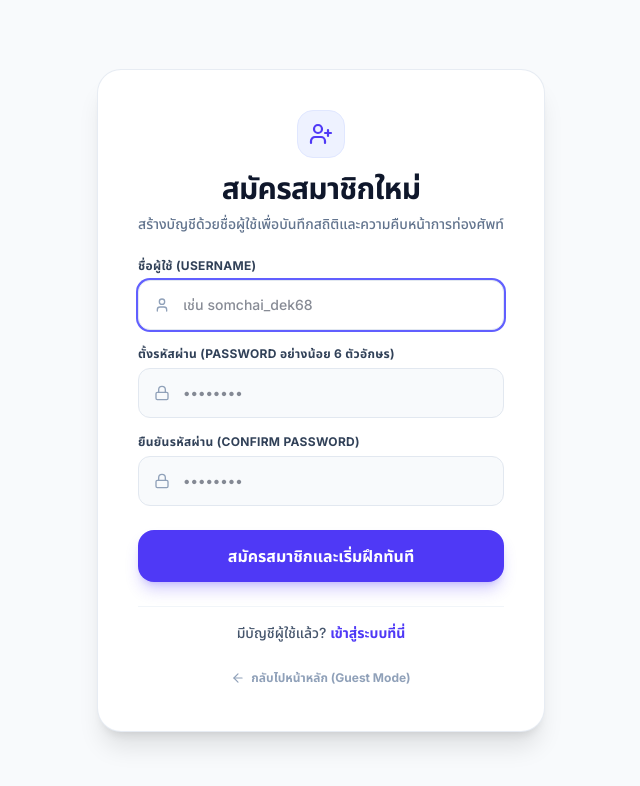
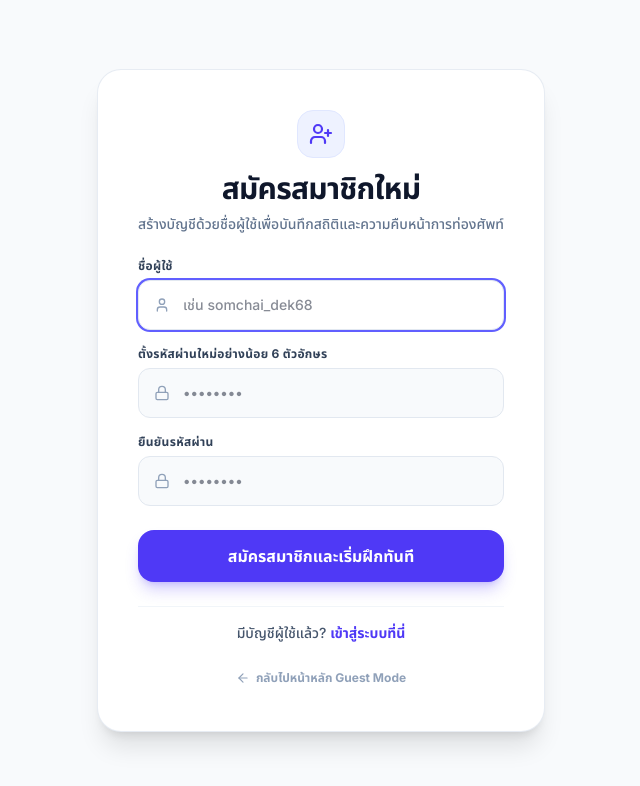
Before and after one commit to basehappy19/vocabfordektriam, a Next.js app: page /register in a window 1280 px wide. Shown: the top 786 px of the page, without its empty margins (319-959 px from the left). Built offline with nearby package versions, Linux system fonts and the light colour scheme; no server answers.

Commit message:
fix: remove (USERNAME) label text and eliminate all parentheses around Guest Mode and UI labels

```diff
--- a/app/login/page.tsx
+++ b/app/login/page.tsx
@@ -165,8 +165,8 @@ export default function LoginPage() {
         {mode === "CHECK" && (
           <form onSubmit={handleCheckUsername} className="flex flex-col gap-4 animate-fade-in">
             <div className="flex flex-col gap-1.5">
-              <label className="text-xs font-bold text-slate-700 uppercase tracking-wide">
-                ชื่อผู้ใช้ (USERNAME)
+              <label className="text-xs font-bold text-slate-700 tracking-wide">
+                ชื่อผู้ใช้
               </label>
               <div className="relative">
                 <input
@@ -226,8 +226,8 @@ export default function LoginPage() {
 
             {/* Password Field - Animated Entrance */}
             <div className="flex flex-col gap-1.5 animate-fade-in">
-              <label className="text-xs font-bold text-slate-700 uppercase tracking-wide">
-                รหัสผ่าน (PASSWORD)
+              <label className="text-xs font-bold text-slate-700 tracking-wide">
+                รหัสผ่าน
               </label>
               <div className="relative">
                 <input
@@ -287,8 +287,8 @@ export default function LoginPage() {
             {/* Password Fields - Animated Entrance */}
             <div className="flex flex-col gap-3 animate-fade-in">
               <div className="flex flex-col gap-1.5">
-                <label className="text-xs font-bold text-slate-700 uppercase tracking-wide">
-                  ตั้งรหัสผ่าน (PASSWORD อย่างน้อย 6 ตัวอักษร)
+                <label className="text-xs font-bold text-slate-700 tracking-wide">
+                  ตั้งรหัสผ่านใหม่อย่างน้อย 6 ตัวอักษร
                 </label>
                 <div className="relative">
                   <input
@@ -306,8 +306,8 @@ export default function LoginPage() {
               </div>
 
               <div className="flex flex-col gap-1.5">
-                <label className="text-xs font-bold text-slate-700 uppercase tracking-wide">
-                  ยืนยันรหัสผ่าน (CONFIRM PASSWORD)
+                <label className="text-xs font-bold text-slate-700 tracking-wide">
+                  ยืนยันรหัสผ่าน
                 </label>
                 <div className="relative">
                   <input
@@ -344,7 +344,7 @@ export default function LoginPage() {
         <div className="pt-4 border-t border-slate-100 text-center">
           <Link href="/" className="inline-flex items-center gap-1.5 text-xs text-slate-400 hover:text-slate-600 font-bold transition-colors">
             <ArrowLeft className="w-3.5 h-3.5" />
-            <span>กลับไปหน้าหลัก (Guest Mode)</span>
+            <span>กลับไปหน้าหลัก Guest Mode</span>
           </Link>
         </div>
       </div>
--- a/app/register/page.tsx
+++ b/app/register/page.tsx
@@ -88,8 +88,8 @@ export default function RegisterPage() {
 
         <form onSubmit={handleSubmit} className="flex flex-col gap-4">
           <div className="flex flex-col gap-1.5">
-            <label className="text-xs font-bold text-slate-700 uppercase tracking-wide">
-              ชื่อผู้ใช้ (USERNAME)
+            <label className="text-xs font-bold text-slate-700 tracking-wide">
+              ชื่อผู้ใช้
             </label>
             <div className="relative">
               <input
@@ -106,8 +106,8 @@ export default function RegisterPage() {
           </div>
 
           <div className="flex flex-col gap-1.5">
-            <label className="text-xs font-bold text-slate-700 uppercase tracking-wide">
-              ตั้งรหัสผ่าน (PASSWORD อย่างน้อย 6 ตัวอักษร)
+            <label className="text-xs font-bold text-slate-700 tracking-wide">
+              ตั้งรหัสผ่านใหม่อย่างน้อย 6 ตัวอักษร
             </label>
             <div className="relative">
               <input
@@ -124,8 +124,8 @@ export default function RegisterPage() {
           </div>
 
           <div className="flex flex-col gap-1.5">
-            <label className="text-xs font-bold text-slate-700 uppercase tracking-wide">
-              ยืนยันรหัสผ่าน (CONFIRM PASSWORD)
+            <label className="text-xs font-bold text-slate-700 tracking-wide">
+              ยืนยันรหัสผ่าน
             </label>
             <div className="relative">
               <input
@@ -167,7 +167,7 @@ export default function RegisterPage() {
         <div className="text-center">
           <Link href="/" className="inline-flex items-center gap-1.5 text-xs text-slate-400 hover:text-slate-600 font-bold transition-colors">
             <ArrowLeft className="w-3.5 h-3.5" />
-            <span>กลับไปหน้าหลัก (Guest Mode)</span>
+            <span>กลับไปหน้าหลัก Guest Mode</span>
           </Link>
         </div>
       </div>
--- a/lib/auth.ts
+++ b/lib/auth.ts
@@ -20,9 +20,9 @@ export const { handlers, auth, signIn, signOut } = NextAuth({
     CredentialsProvider({
       name: "Credentials",
       credentials: {
-        username: { label: "ชื่อผู้ใช้ (Username)", type: "text" },
-        email: { label: "อีเมล (Email)", type: "email", placeholder: "student@dektriam.com" },
-        password: { label: "รหัสผ่าน (Password)", type: "password" },
+        username: { label: "ชื่อผู้ใช้", type: "text" },
+        email: { label: "อีเมล", type: "email", placeholder: "student@dektriam.com" },
+        password: { label: "รหัสผ่าน", type: "password" },
       },
       async authorize(credentials) {
         const creds = credentials as Record<string, string | undefined> | undefined;
```
